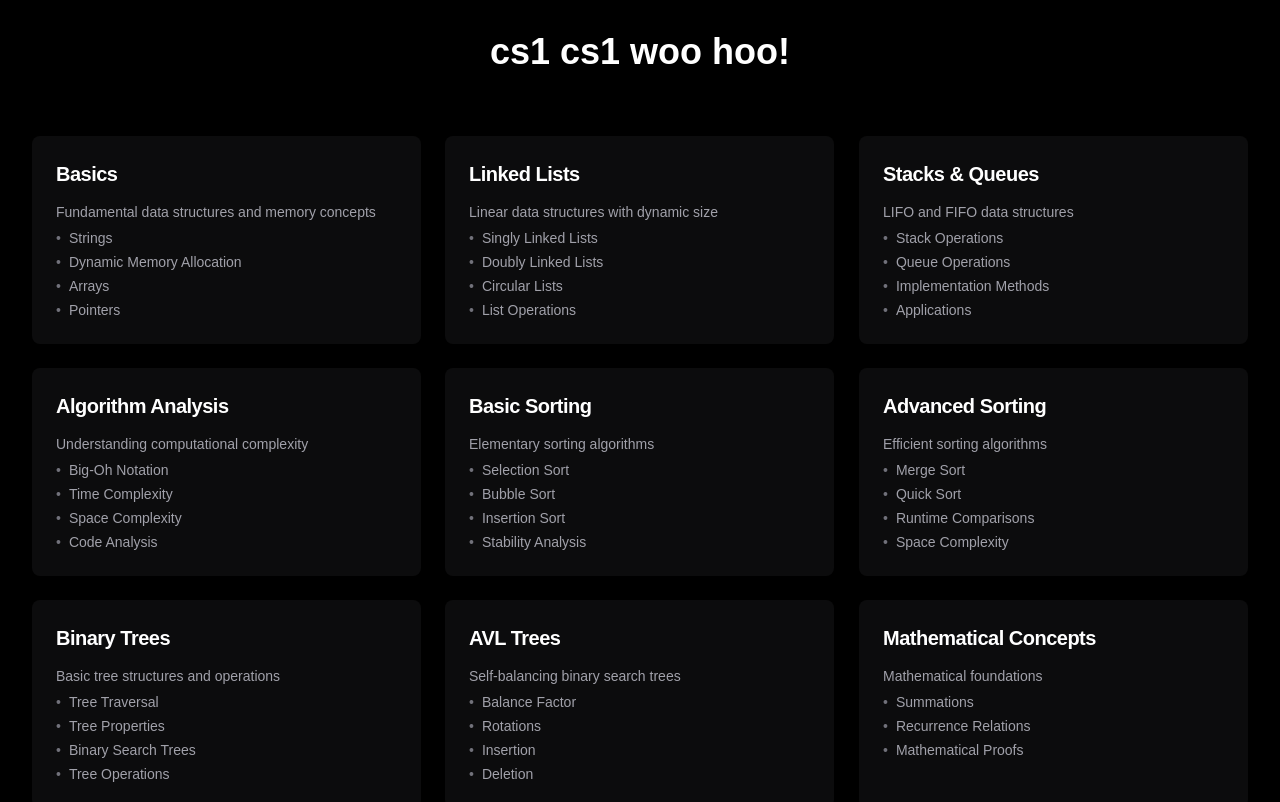
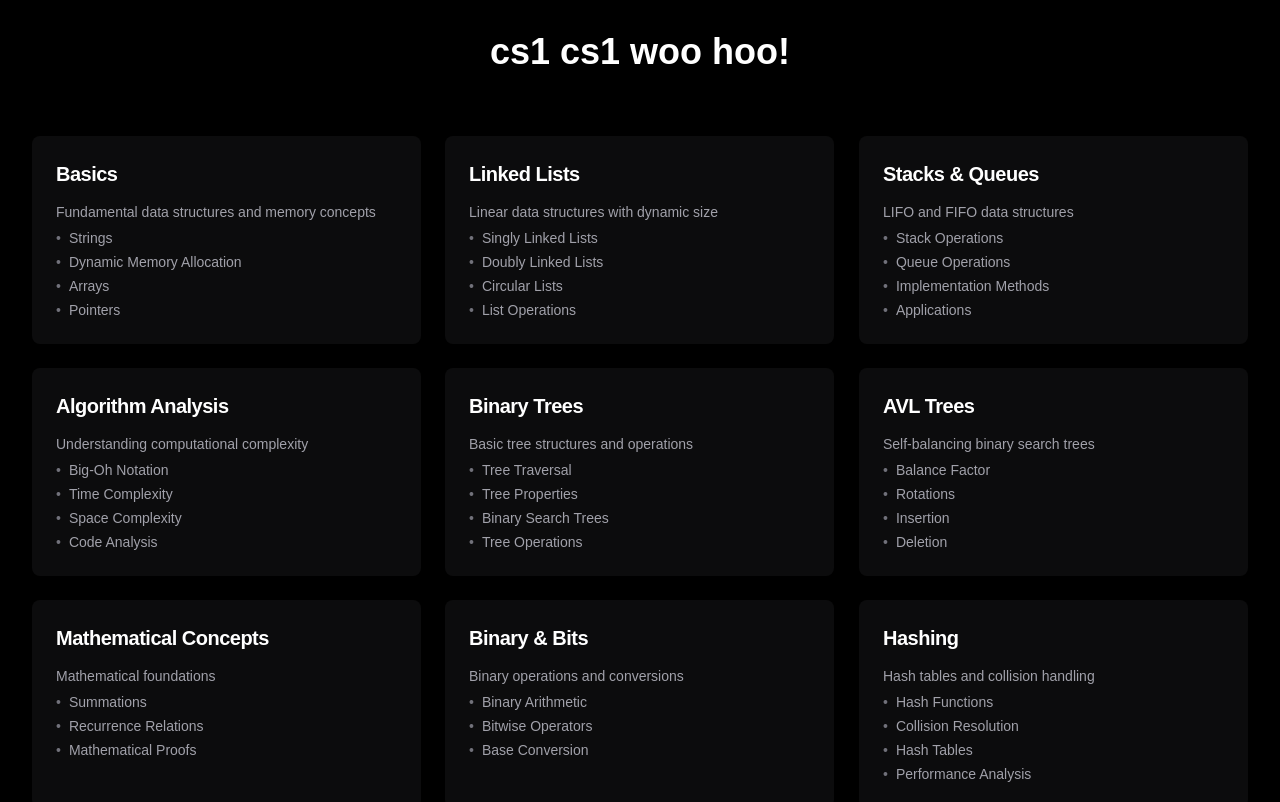
Before and after one commit to b9llach/cs1atucf, a Next.js app: page / in a window 1280 px wide. Shown: the top 802 px of the page. Built offline with nearby package versions, Linux system fonts and the light colour scheme.

Commit message:
remove excess topics

```diff
--- a/src/app/page.tsx
+++ b/src/app/page.tsx
@@ -26,18 +26,6 @@ const topics = [
     description: "Understanding computational complexity",
     href: "/topics/algorithm-analysis",
     subtopics: ["Big-Oh Notation", "Time Complexity", "Space Complexity", "Code Analysis"]
-  },
-  {
-    title: "Basic Sorting",
-    description: "Elementary sorting algorithms",
-    href: "/topics/basic-sorting",
-    subtopics: ["Selection Sort", "Bubble Sort", "Insertion Sort", "Stability Analysis"]
-  },
-  {
-    title: "Advanced Sorting",
-    description: "Efficient sorting algorithms",
-    href: "/topics/advanced-sorting",
-    subtopics: ["Merge Sort", "Quick Sort", "Runtime Comparisons", "Space Complexity"]
   },
   {
     title: "Binary Trees",
```
